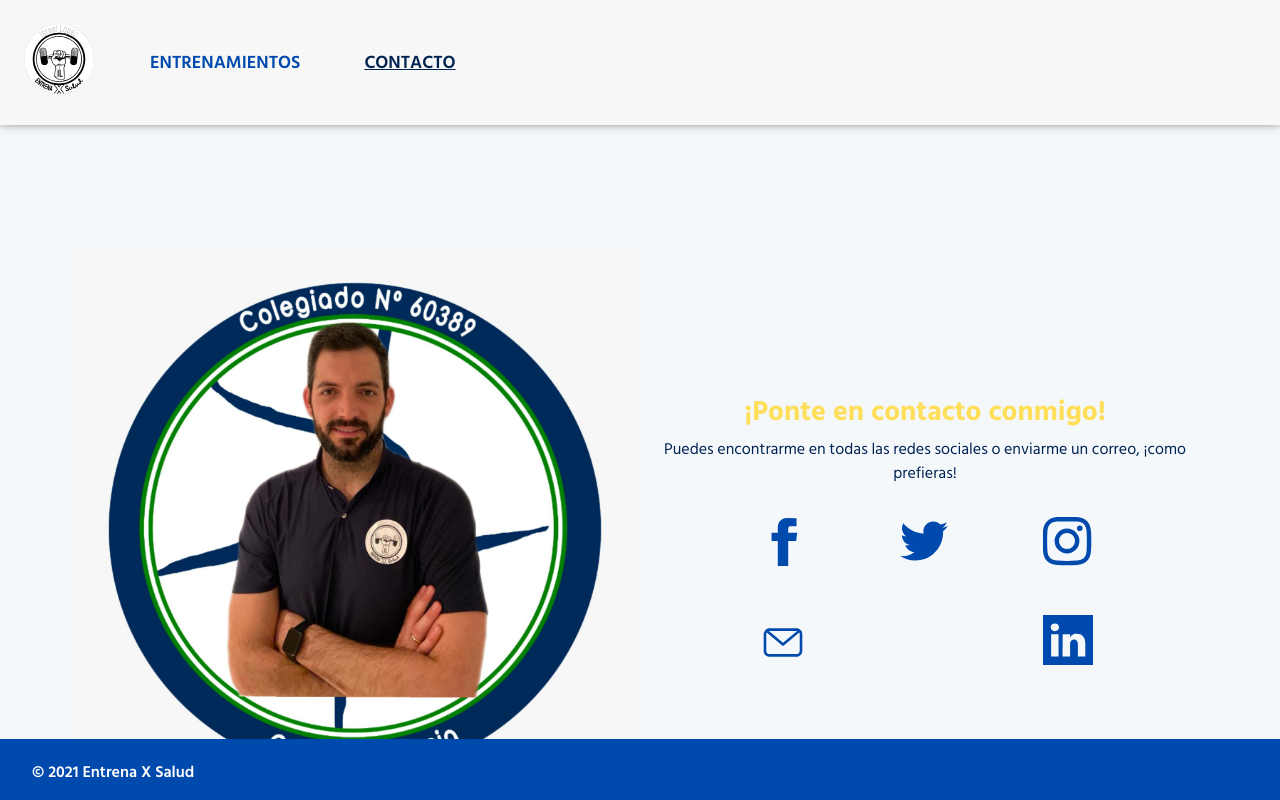
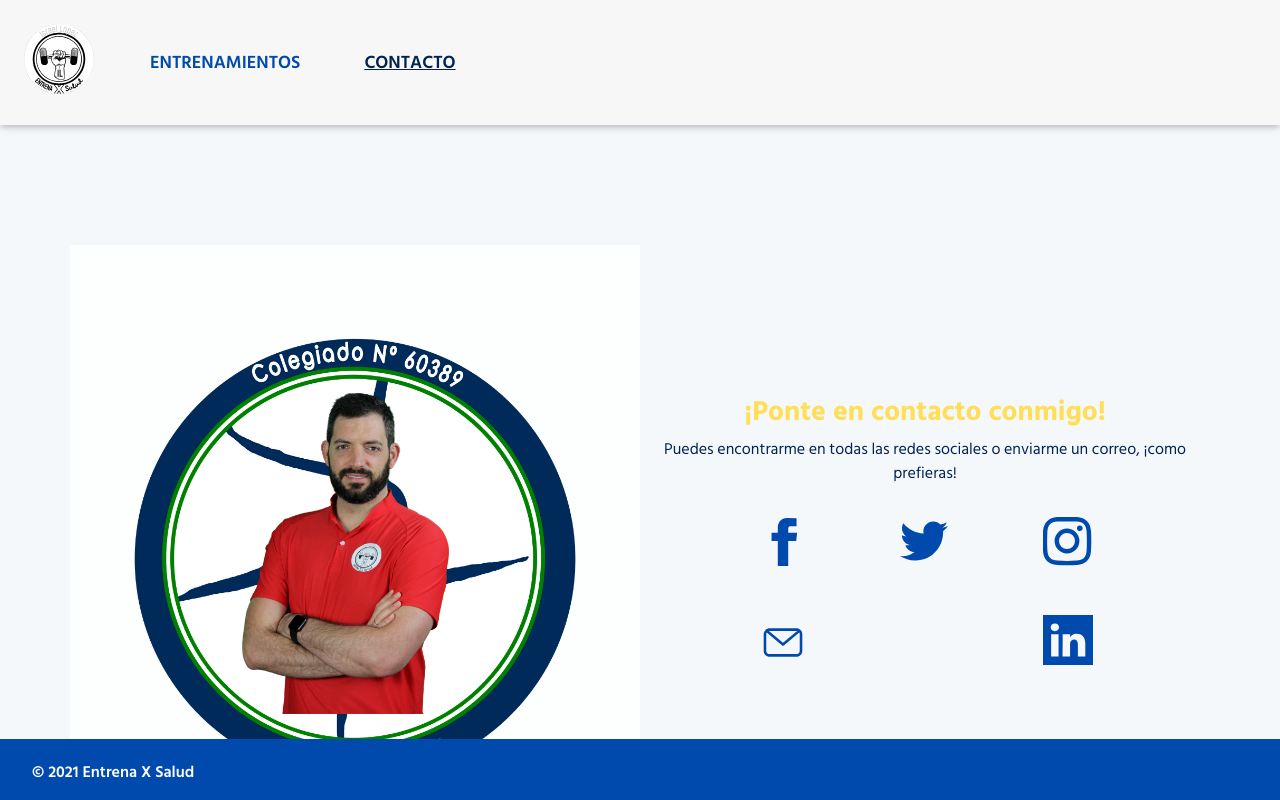
Before and after one commit to javiergranados/entrenaxsalud.es, a Next.js app: page /contacto in a window 1280 px wide. Built offline with nearby package versions, Linux system fonts and the light colour scheme.

Commit message:
Update images from contact screen

```diff
--- a/components/contact/Social.jsx
+++ b/components/contact/Social.jsx
@@ -9,7 +9,7 @@ function Social() {
       <Row>
         <Col lg="6" sm="12" className="order-1 align-self-center">
           <Row className="text-center justify-content-center">
-            <Image src="/img/contact.jpg" alt="profile" width={1600} height={1600} />
+            <Image src="/img/contact.png" alt="profile" width={1080} height={1080} />
           </Row>
         </Col>
         <Col lg="6" sm="12" className="order-2 align-self-center">
```
Also changed, not shown: public/img/contact.jpg (deleted), public/img/contact.png (added).
